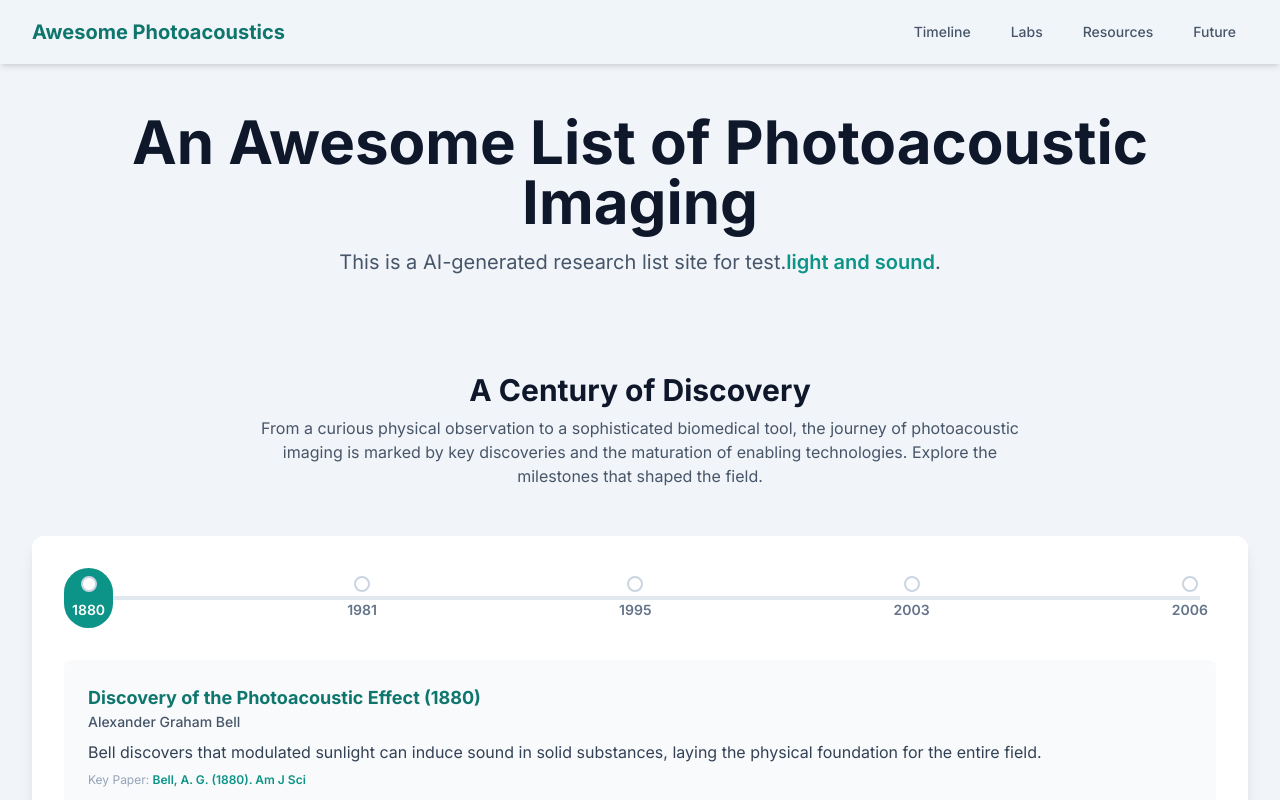
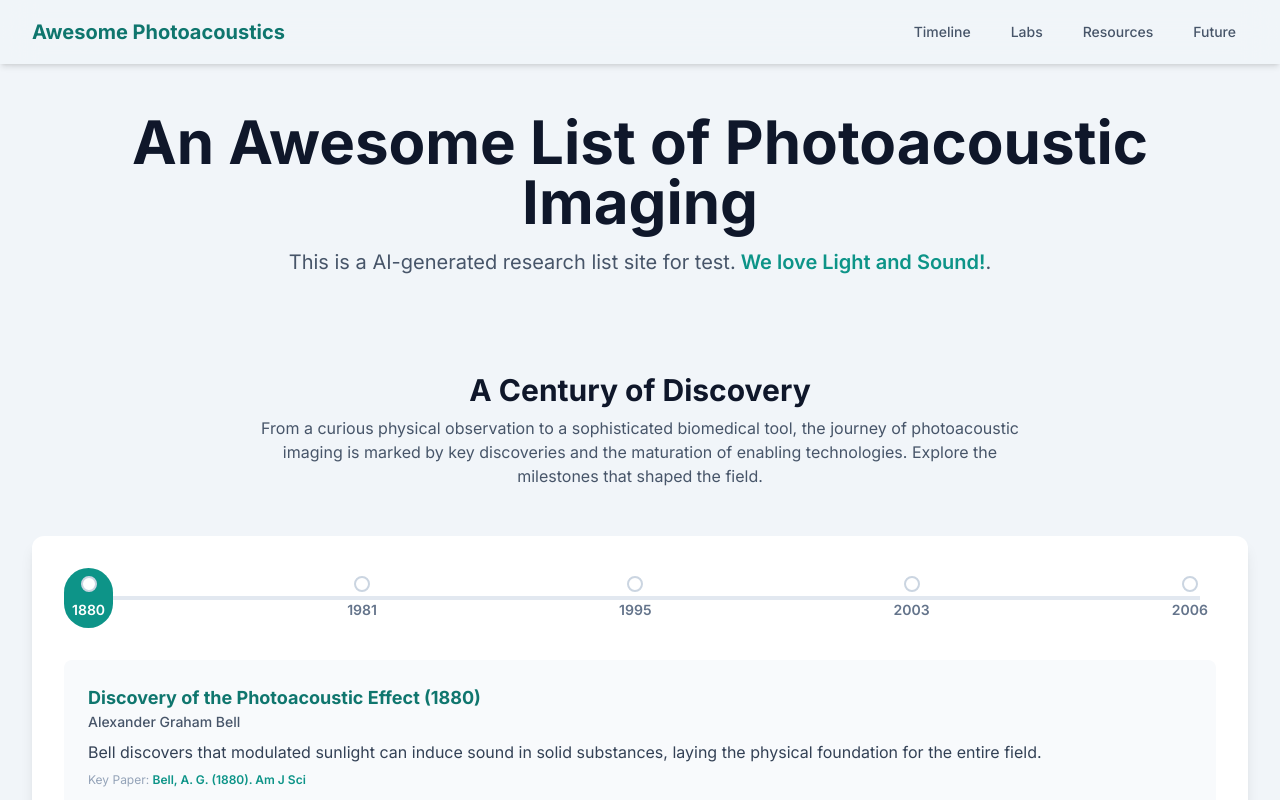
Before and after one commit to peter-opt/peter-opt.github.io, a plain HTML site: page awesome_pa.html in a window 1280 px wide. Shown: the top 800 px of the page. Drawn offline with nearby package versions, Linux system fonts and the light colour scheme.

Commit message:
Update awesome_pa.html

```diff
--- a/awesome_pa.html
+++ b/awesome_pa.html
@@ -86,7 +86,7 @@
                 An Awesome List of Photoacoustic Imaging
             </h1>
             <p class="mt-4 text-lg md:text-xl text-slate-600 max-w-3xl mx-auto">
-                This is a AI-generated research list site for test.<span class="font-semibold text-teal-600">light and sound</span>.
+                This is a AI-generated research list site for test.<span class="font-semibold text-teal-600"> We love Light and Sound!</span>.
             </p>
         </section>
 
```
